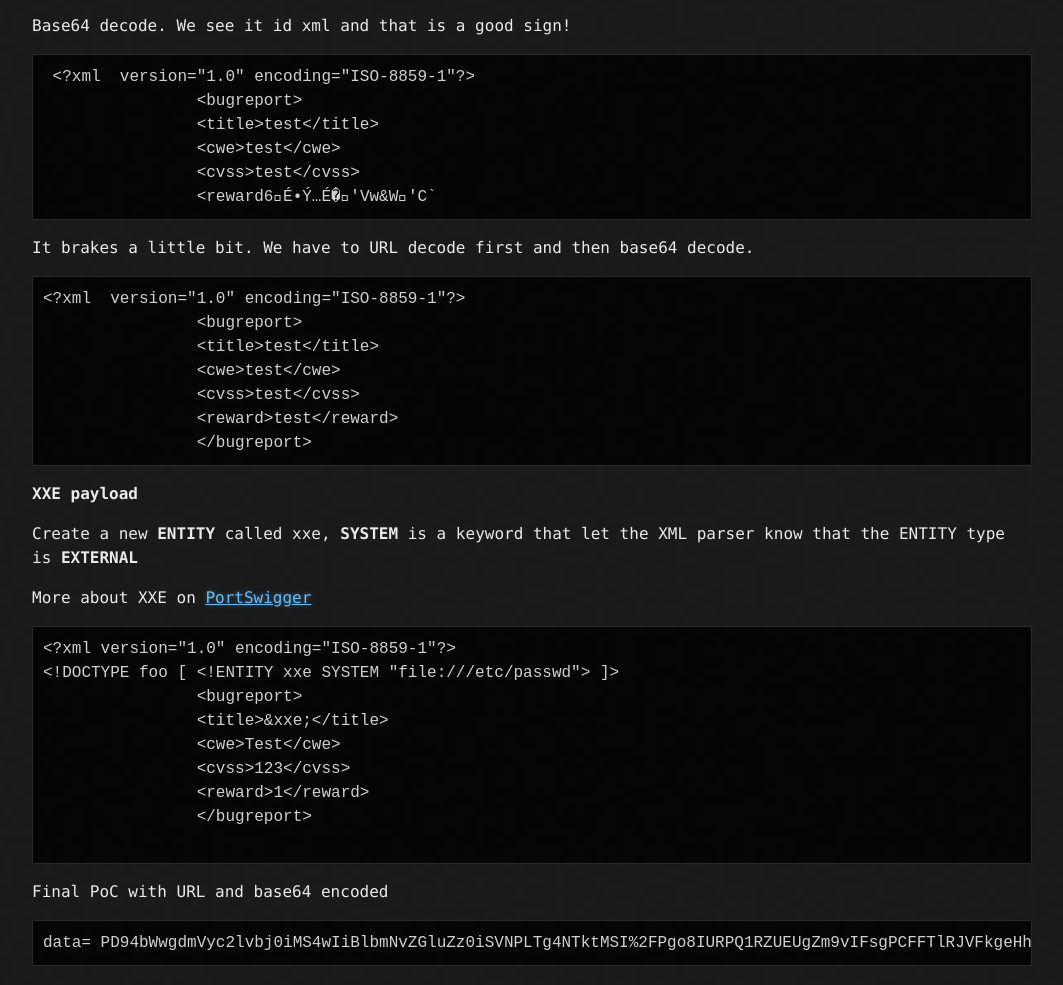
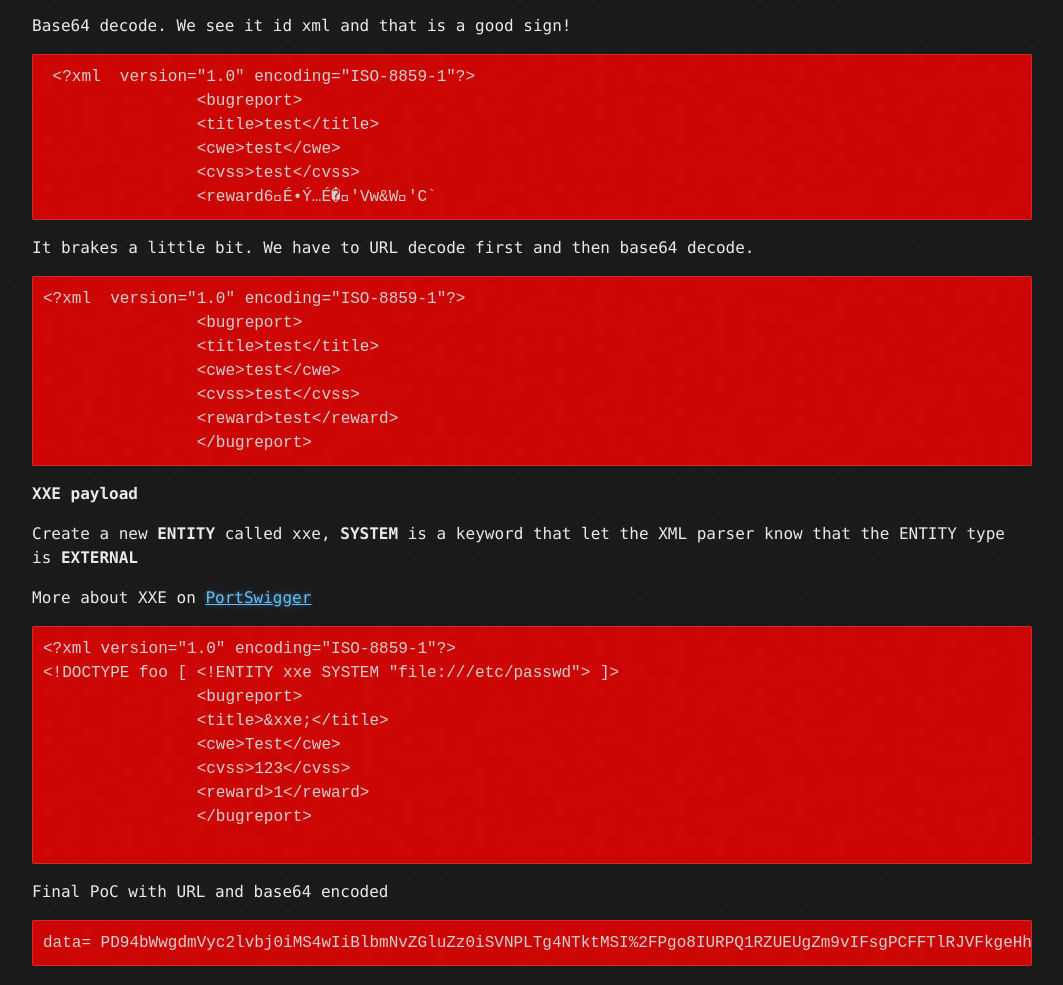
Before and after one commit to g0sv4/vaggos542.github.io, a Jekyll site: the page built from _posts/2021-08-08-Hack-The-Box-BountyHunter.md, in a window 1280 px wide. Shown: the part 2295-3280 px from the top of the page, without its empty margins (108-1171 px from the left). Built offline with Jekyll 4.4.1, drawn with Linux system fonts in a browser that asks for light colours.

Commit message:
Update base.scss

```diff
--- a/_sass/base.scss
+++ b/_sass/base.scss
@@ -151,7 +151,7 @@ blockquote {
 }
 
 pre {
-  background: rgba(0, 0, 0, 0.78);
+  background: rgba(255, 0, 0, 0.78);
   border: 1px solid rgba(255, 255, 255, 0.15);
   padding: 10px;
   font-size: 16px;
```
